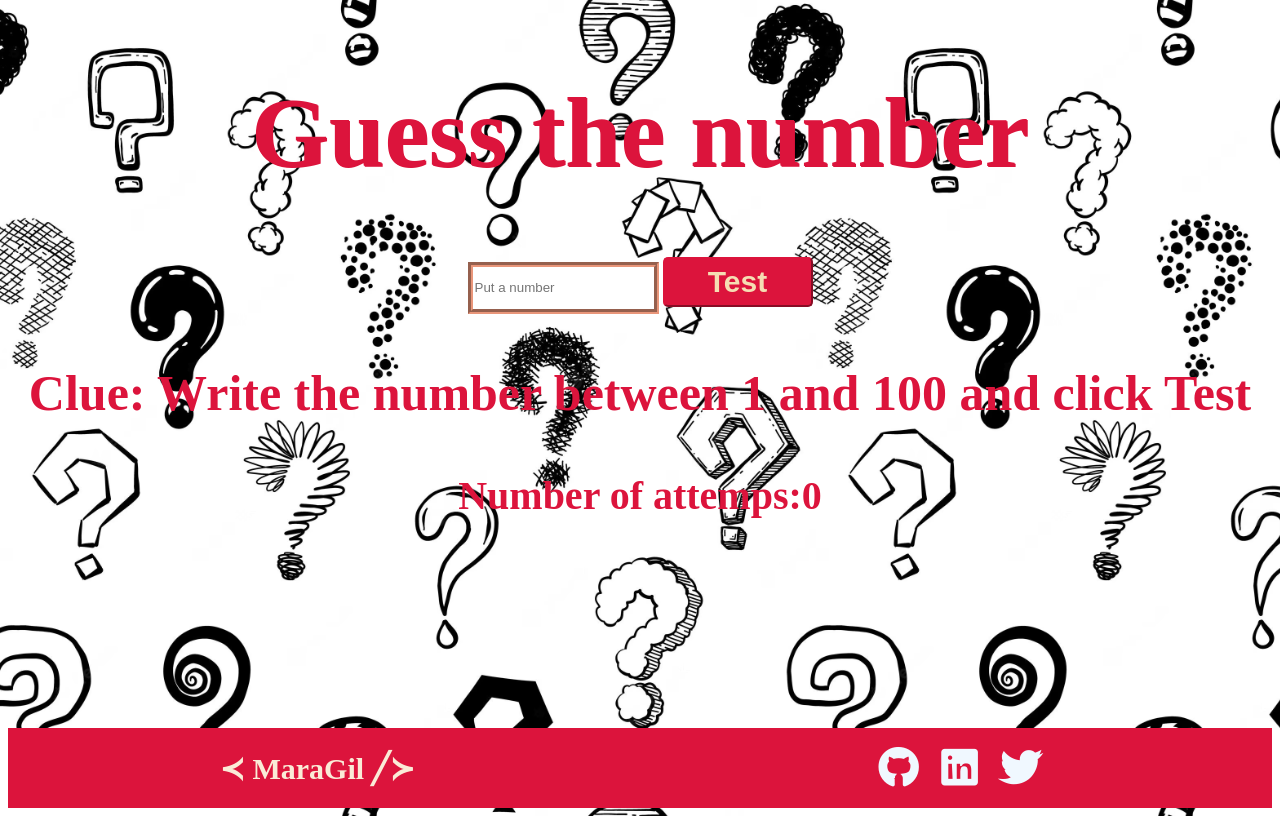
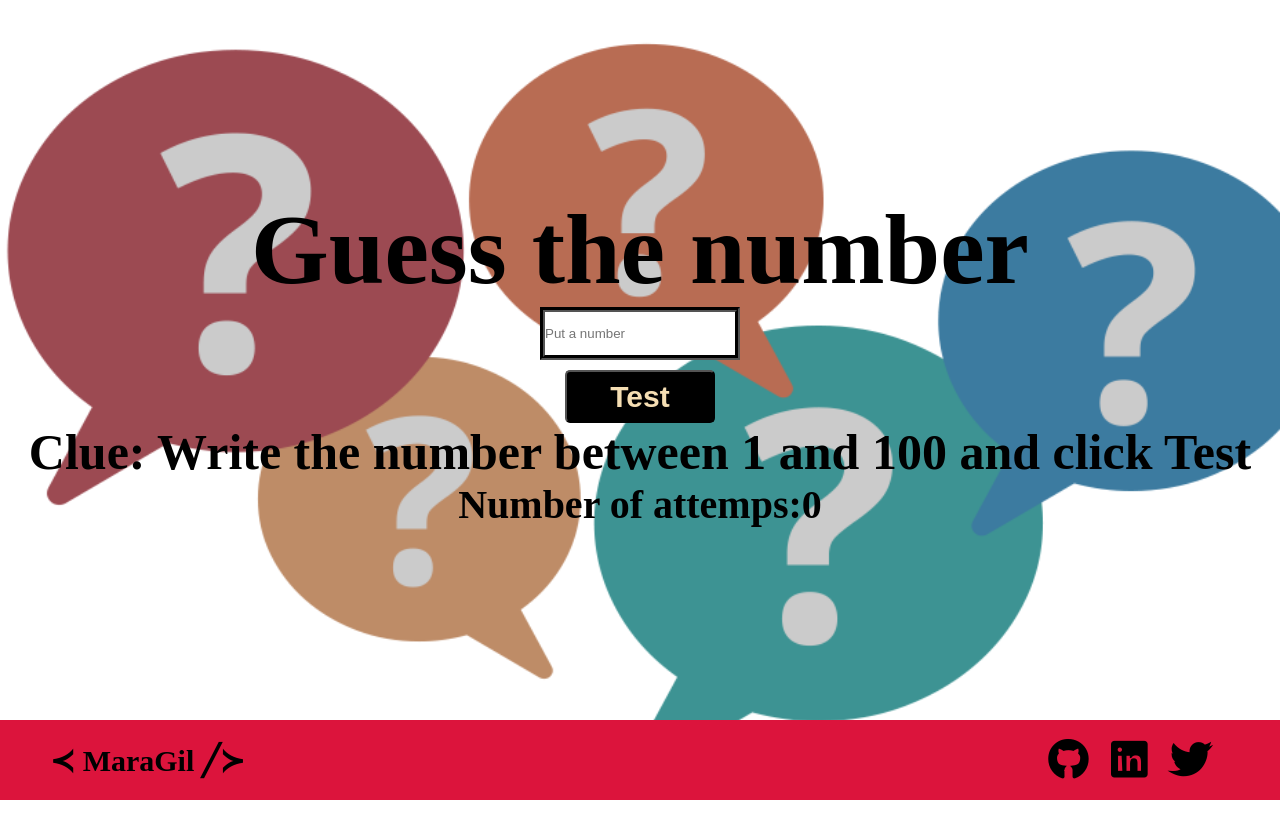
Before and after one commit to maragil/guess-the-number, a plain HTML site: page index.html in a window 1280 px wide. Drawn offline with Linux system fonts and the light colour scheme.

Commit message:
Change Background

```diff
--- a/css/main.css
+++ b/css/main.css
@@ -1,39 +1,49 @@
+*{
+    margin: 0;
+    padding: 0;
+    box-sizing: border-box;
+}
+
 .body{
     height: 100vh;
-    text-align: center;
-    background-image: url('../img/fondo.avif');
-    background-size: contain;
-    display: flex;
-    flex-direction: column;
-    justify-content: center;
+    background-image: url('../img/Question-Mark-PNG-Free-Download-opca.png');
+    background-size: cover;
 }
 
 .main{
     height: 90%;
+    display: flex;
+    flex-direction: column;
+    justify-content: center;
+    align-items: center;
 }
 .title{
-    /* color:deeppink; */
-    /* background-color: aliceblue; */
-    color: crimson;
+    color: black;
     font-size: 100px;
-    text-shadow: 1px 1px crimson;
+}
+
+form{
+    display: flex;
+    flex-direction: column;
+    align-items: center;
+    gap: 10px;
 }
 
 .button{
-    background-color: crimson;
+    background-color: black;
     color: wheat;
     font-size: 30px;
     font-weight: bold;
-    border-color: crimson;
     border-radius: 5px;
     width: 150px;
-    height: 50px;
+    height: 53px;
+    cursor: pointer;
 }
 
 .input{
-    height: 40px;
-    /* width: 40%; */
-    border-color: darksalmon;
+    width: 200px;
+    height: 53px;
+    border-color: black;
     border-width: 5px;
     border-style: groove;
 }
@@ -41,27 +51,28 @@
 .js__msj{
     font-weight: 600;
     font-size: 50px;
-    color: crimson;
+    color: black;
 }
 
 .attempt{
     font-size: 40px;
     font-weight: bold;
-    color: crimson;
+    color: black;
 }
 
 .footer{
-    color: antiquewhite;
+    color: black;
     background-color: crimson;
     height: 10%;
-display: flex;
-justify-content: space-around;
-align-items: center;
+    display: flex;
+    justify-content: space-between;
+    align-items: center;
+    padding-inline: 50px;
 }
 
 .footer-logo{
-font-size: 30px;
-font-weight: bold;
+    font-size: 30px;
+    font-weight: bold;
 }
 
 .footer-ul{
@@ -69,7 +80,7 @@ font-weight: bold;
 }
 
 .footer-icon{
-    color: aliceblue;
+    color: black;
     font-weight: bold;
     margin-right: 20px;
     text-decoration: none;
--- a/index.html
+++ b/index.html
@@ -16,7 +16,7 @@
 
             <h1 class="title">Guess the number</h1>
 
-            <form>
+            <form class="form">
                 <input type="text" class="input js__number" placeholder="Put a number">
                 <button class=" button js__button">Test</button>
             </form>
```
Also changed, not shown: img/Question-Mark-PNG-Free-Download-opca.png (added), img/Question-Mark-PNG-Free-Download.png (added), img/dibujado-a-mano.webp (deleted), img/signo-interrogacion-rojo-grande.avif (deleted), 1 other file.
